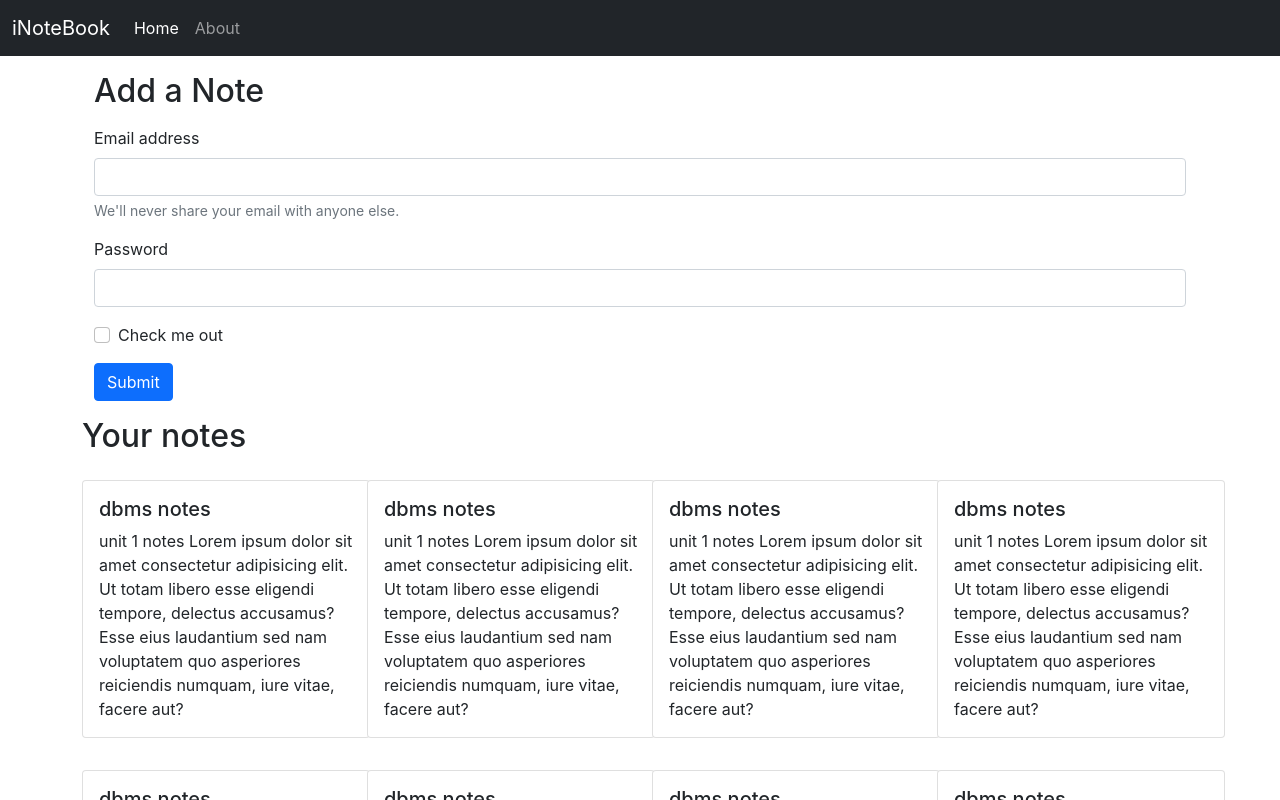
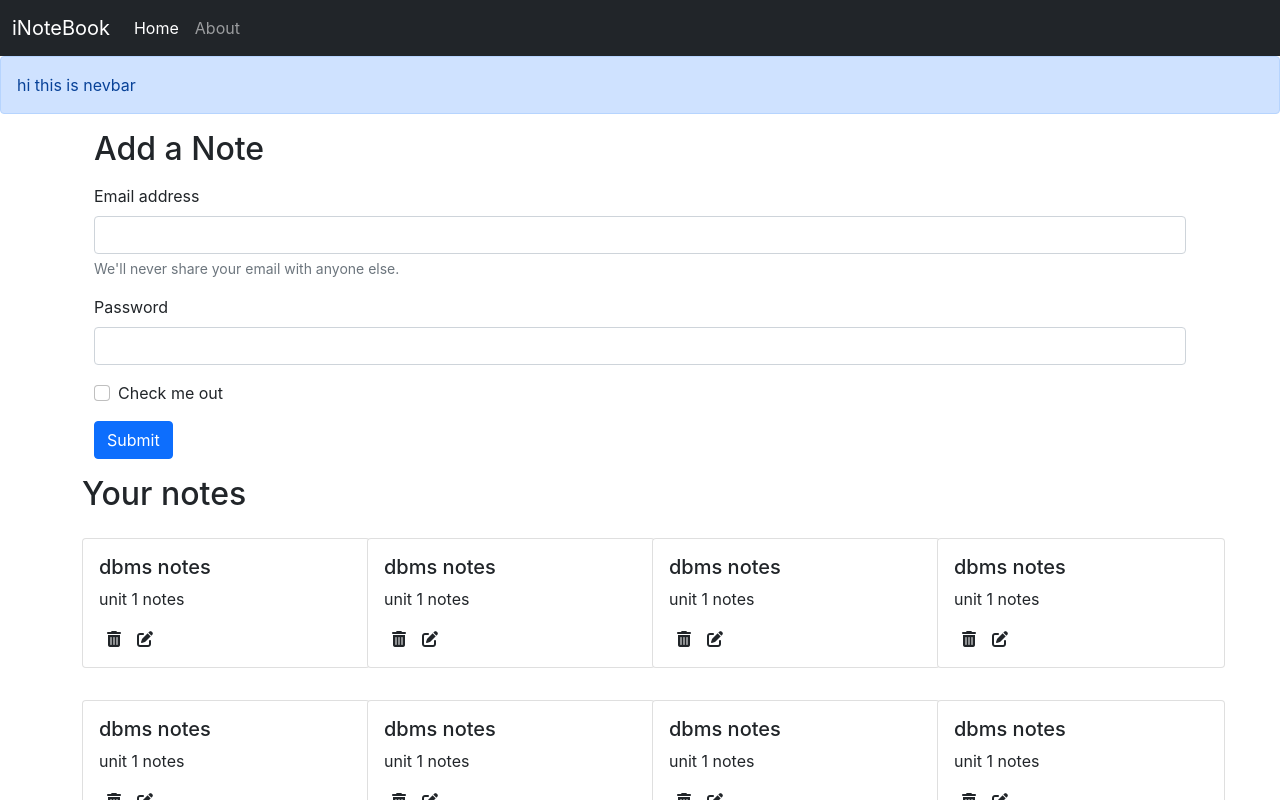
Before and after one commit to viratsaini/inotebook, a React (Create React App) app: page / in a window 1280 px wide. Shown: the top 800 px of the page. Built offline with nearby package versions, Linux system fonts and the light colour scheme.

Commit message:
add alert

```diff
--- a/public/index.html
+++ b/public/index.html
@@ -32,6 +32,7 @@
   <body>
     <noscript>You need to enable JavaScript to run this app.</noscript>
     <div id="root"></div>
+    <script src="https://kit.fontawesome.com/8e25d7c007.js" crossorigin="anonymous"></script>
      <!-- Option 1: Bootstrap Bundle with Popper -->
      <script src="https://cdn.jsdelivr.net/npm/bootstrap@5.0.2/dist/js/bootstrap.bundle.min.js" integrity="sha384-MrcW6ZMFYlzcLA8Nl+NtUVF0sA7MsXsP1UyJoMp4YLEuNSfAP+JcXn/tWtIaxVXM" crossorigin="anonymous"></script>
     <!--
--- a/src/App.js
+++ b/src/App.js
@@ -4,12 +4,14 @@
 import Home from "./components/Home";
 import "./App.css";
 import NotesState from "./context/note/NotesState";
+import Alert from "./components/Alert";
 function App() {
   return (
     <>
       <NotesState>
         <Main>
           <Navbar />
+          <Alert massage={"hi this is nevbar"}/>
           <div className="container">
             <Routes>
               <Route path="/" element={<Home />} />
--- /dev/null
+++ b/src/components/Alert.js
@@ -0,0 +1,13 @@
+import React from 'react'
+
+const Alert = (props) => {
+  return (
+    <div>
+    <div class="alert alert-primary" role="alert">
+  {props.massage}
+</div>
+    </div>
+  )
+}
+
+export default Alert
--- a/src/components/Notes.js
+++ b/src/components/Notes.js
@@ -11,7 +11,7 @@
     <div className="row my-3">
       <h2>Your notes</h2>
       {notes.map((notes)=>{
-        return <Noteitem notes={notes}/>
+        return <Noteitem key={notes._id} notes={notes}/>
 
       })}
     </div>
--- a/src/components/noteitem.js
+++ b/src/components/noteitem.js
@@ -4,12 +4,13 @@
   const { notes } = props;
   return (
     <div className="col-md-3">
-      <div class="card my-3" style={{ width: " 18rem" }}>
-        <div class="card-body">
-          <h5 class="card-title">{notes.title}</h5>
-          <p class="card-text">
-          {notes.description} Lorem ipsum dolor sit amet consectetur adipisicing elit. Ut totam libero esse eligendi tempore, delectus accusamus? Esse eius laudantium sed nam voluptatem quo asperiores reiciendis numquam, iure vitae, facere aut?
-          </p>
+      <div className="card my-3" style={{ width: " 18rem" }}>
+        <div className="card-body">
+          <h5 className="card-title">{notes.title}</h5>
+          <p className="card-text">
+          {notes.description}  </p>
+          <i className="fa-solid fa-trash-can mx-2"></i>
+          <i className="fa-solid fa-pen-to-square mx-2"></i>
         </div>
       </div>
     </div>
--- a/src/index.css
+++ b/src/index.css
@@ -11,3 +11,7 @@
   font-family: source-code-pro, Menlo, Monaco, Consolas, 'Courier New',
     monospace;
 }
+
+i{
+  cursor:pointer;
+}
```
